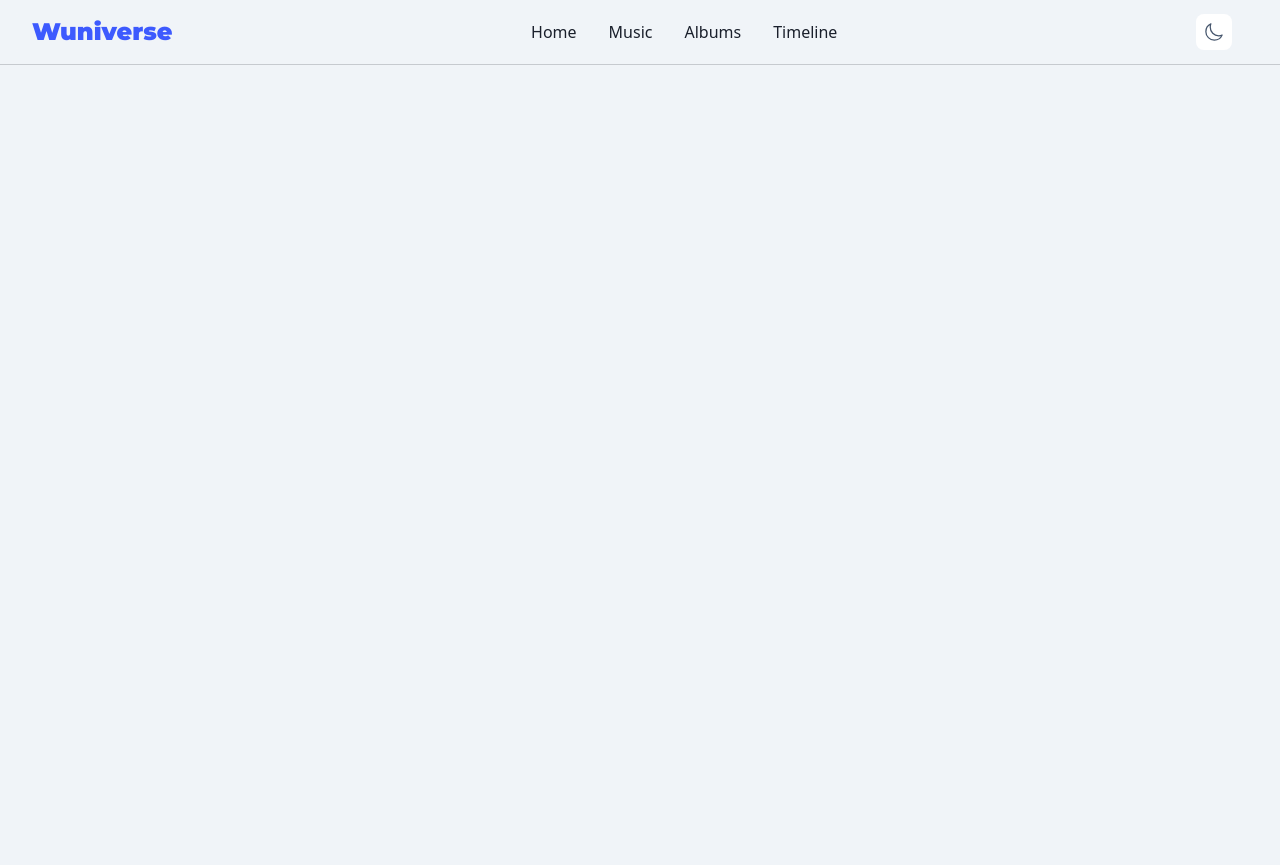
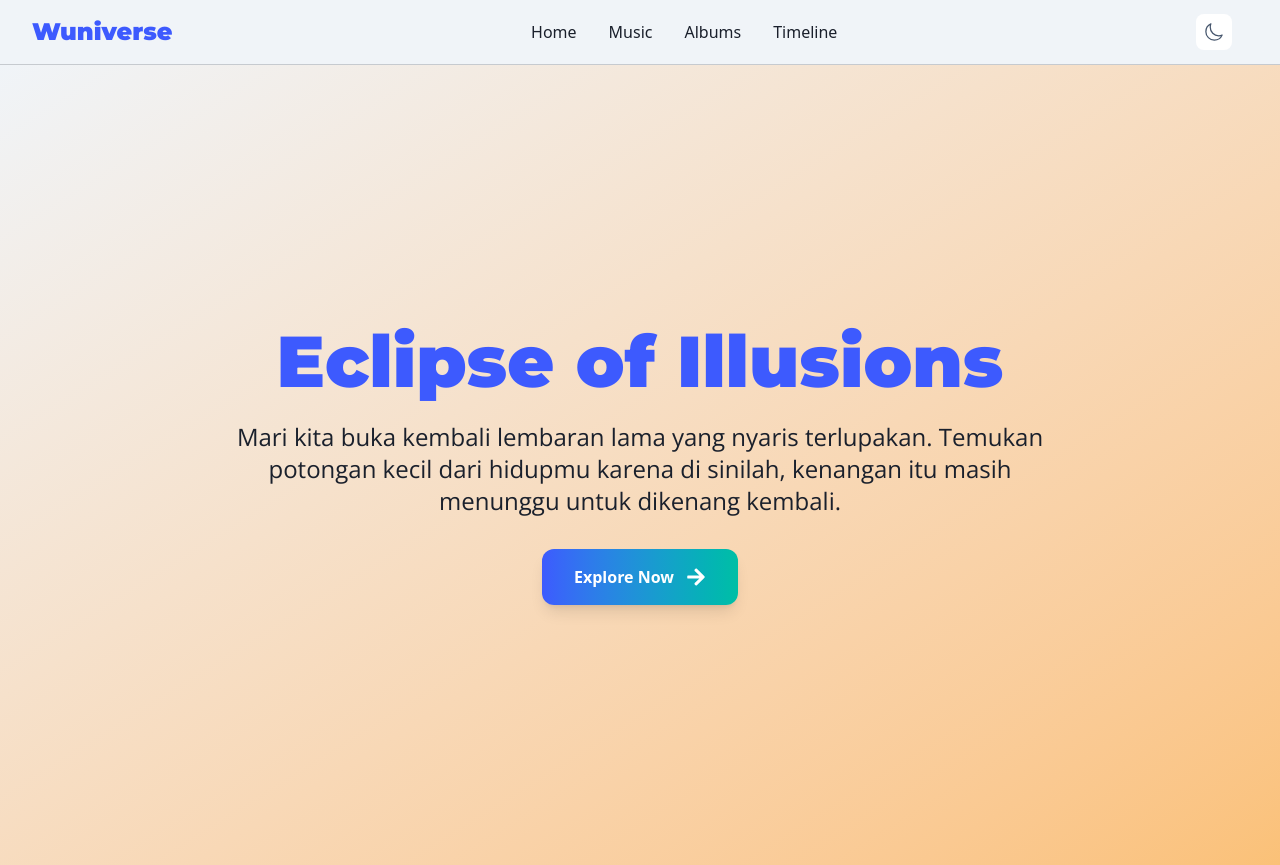
Before and after one commit to xenvoid404/wuniverse, a Next.js app: page / in a window 1280 px wide. Before the commit the page ends 800 px from the top, so only its background shows below. Built offline with nearby package versions, Linux system fonts and the light colour scheme.

Commit message:
lokal bae nih

```diff
--- a/app/globals.css
+++ b/app/globals.css
@@ -69,18 +69,3 @@ body {
 .font-opensans {
     font-family: 'Open Sans', sans-serif;
 }
-
-@keyframes fade-in {
-    from {
-        opacity: 0;
-        transform: translateY(1rem) scale(0.98);
-    }
-    to {
-        opacity: 1;
-        transform: translateY(0) scale(1);
-    }
-}
-
-.animate-fade-in {
-    animation: fade-in 0.6s cubic-bezier(0.4, 0, 0.2, 1) both;
-}
--- a/app/page.tsx
+++ b/app/page.tsx
@@ -1,10 +1,24 @@
-import Image from 'next/image';
+import Link from 'next/link';
+import { FaArrowRight } from 'react-icons/fa';
 
 export default function Home() {
     return (
-        <section id="home" className="min-h-screen flex items-center justify-center bg-gradient-to-br from-background to-foreground">
+        <section id="home" className="min-h-screen flex items-center justify-center bg-gradient-to-br from-background to-accent/70">
             <div className="text-center px-4 max-w-4xl mx-auto">
                 <h1 className="text-5xl md:text-7xl font-montserrat font-black text-primary mb-6">Eclipse of Illusions</h1>
+                <p className="text-xl md:text-2xl text-muted-foreground mb-8 font-opensans">
+                    Mari kita buka kembali lembaran lama yang nyaris terlupakan. Temukan potongan kecil dari hidupmu karena di sinilah, kenangan itu
+                    masih menunggu untuk dikenang kembali.
+                </p>
+                <div className="animate-fade-in-up animation-delay-500">
+                    <Link href="#featured-tools">
+                        <button className="group relative inline-flex items-center gap-3 px-8 py-4 bg-gradient-to-r from-primary to-secondary text-white font-semibold rounded-xl shadow-lg hover:shadow-xl hover:shadow-primary/25 hover:-translate-y-1 hover:scale-105 active:scale-95 transition-all duration-300 overflow-hidden">
+                            <span className="relative z-10">Explore Now</span>
+                            <FaArrowRight className="w-5 h-5 transition-transform duration-300 group-hover:translate-x-1" />
+                            <div className="absolute inset-0 bg-gradient-to-r from-primary/90 to-secondary/90 opacity-0 group-hover:opacity-100 transition-opacity duration-300" />
+                        </button>
+                    </Link>
+                </div>
             </div>
         </section>
     );
--- a/layouts/app-layout.tsx
+++ b/layouts/app-layout.tsx
@@ -15,6 +15,7 @@ export default function AppLayout({ children }: AppLayoutProps) {
             <AppSidebar isOpen={isSidebarOpen} onClose={() => setIsSidebarOpen(false)}></AppSidebar>
             <div className="flex flex-1 flex-col">
                 <AppHeader sidebarOpen={() => setIsSidebarOpen(true)} />
+                <main className="flex-1">{children}</main>
             </div>
         </div>
     );
```
